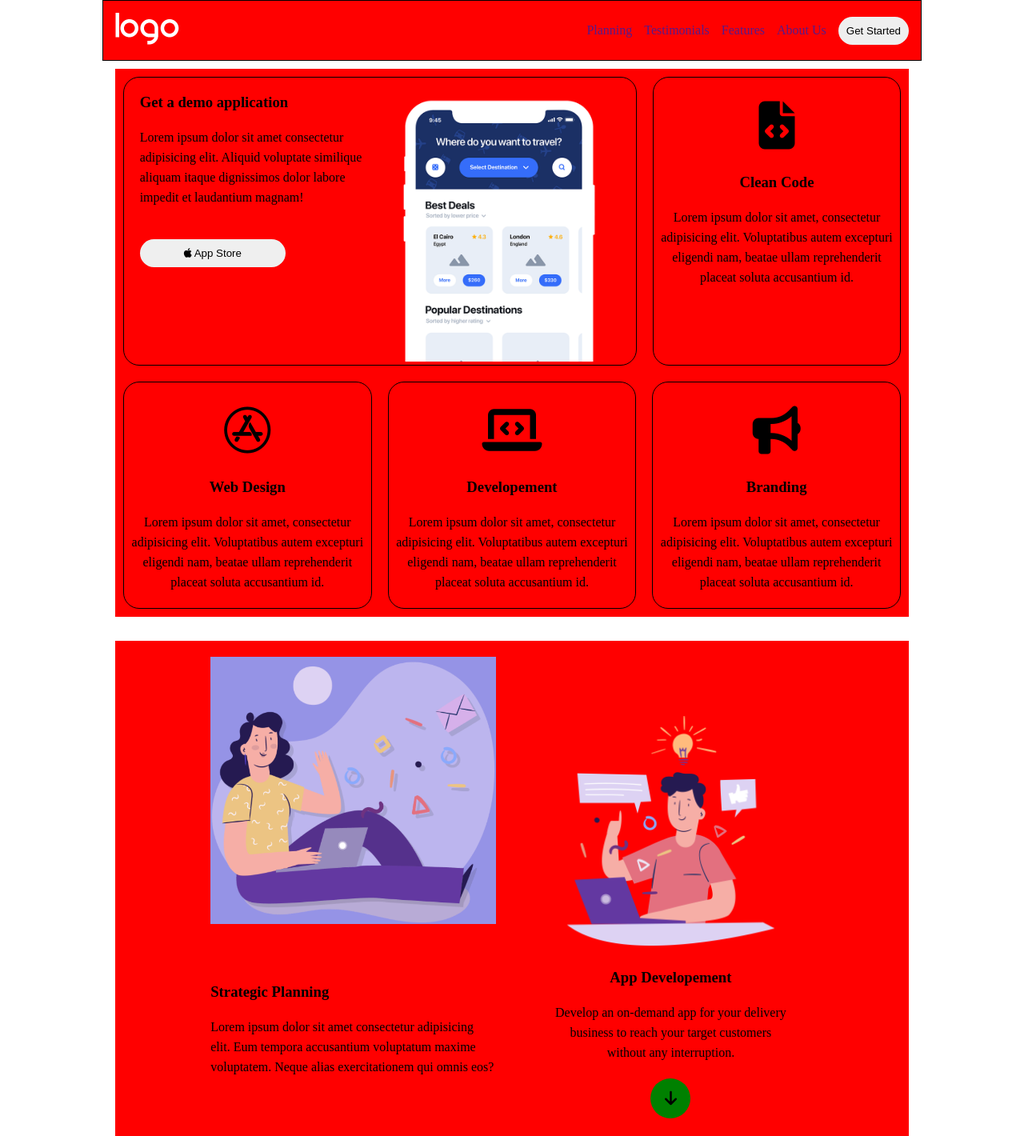
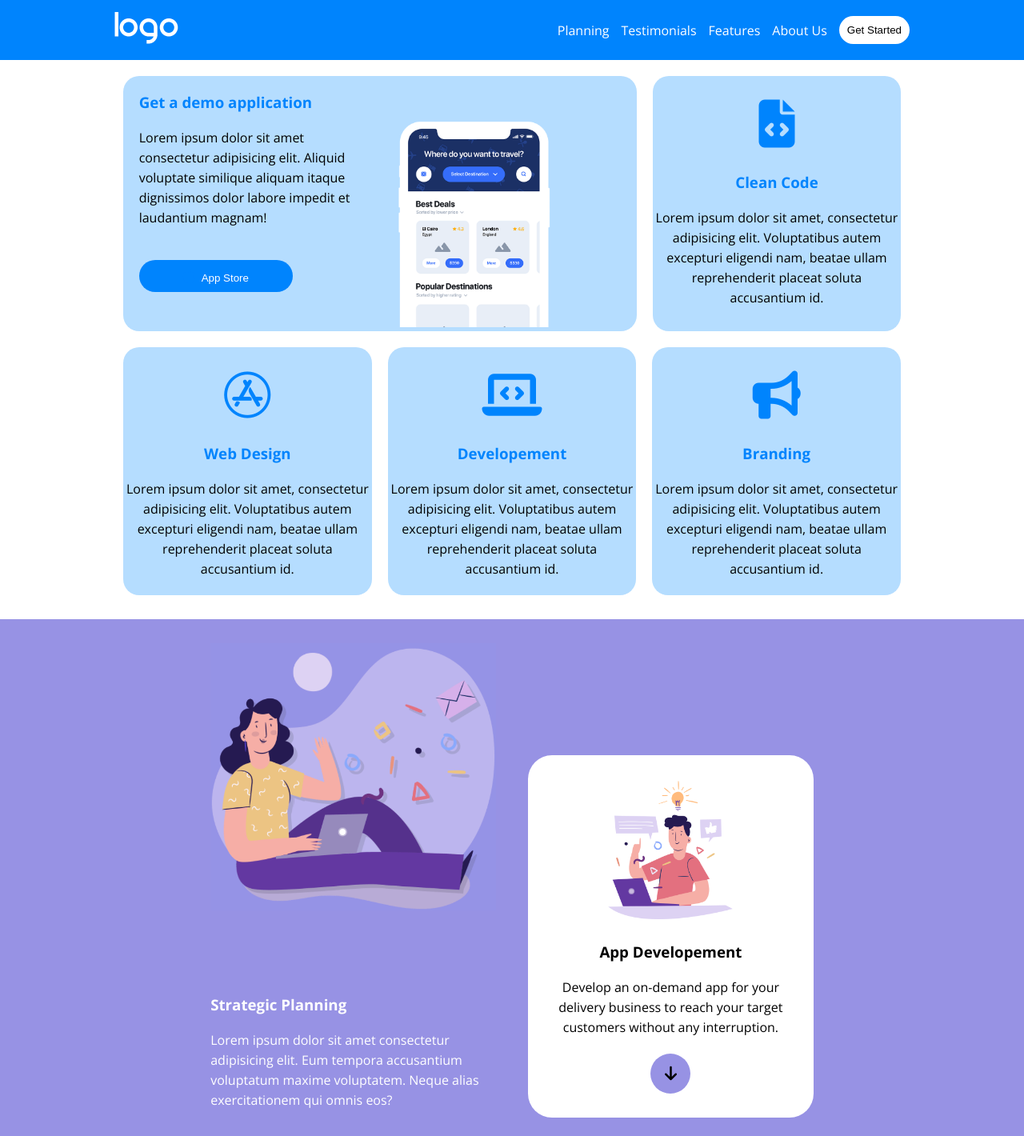
Before and after one commit to RiccardoVoltolina/htmlcss-responsive-layout, a plain HTML site: page index.html in a window 1280 px wide. Shown: the top 1420 px of the page at 80% size. Drawn offline with nearby package versions, Linux system fonts and the light colour scheme.

Commit message:
add color in strategic session

```diff
--- a/index.html
+++ b/index.html
@@ -11,6 +11,12 @@
     <link rel='stylesheet' href='https://cdnjs.cloudflare.com/ajax/libs/font-awesome/6.2.0/css/all.min.css'
     integrity='sha512-xh6O/CkQoPOWDdYTDqeRdPCVd1SpvCA9XXcUnZS2FmJNp1coAFzvtCN9BmamE+4aHK8yyUHUSCcJHgXloTyT2A=='
     crossorigin='anonymous' referrerpolicy='no-referrer' />
+    <link rel="preconnect" href="https://fonts.googleapis.com">
+    <link rel="preconnect" href="https://fonts.gstatic.com" crossorigin>
+    <link href="https://fonts.googleapis.com/css2?family=Open+Sans&display=swap" rel="stylesheet">
+    <link rel="preconnect" href="https://fonts.googleapis.com">
+    <link rel="preconnect" href="https://fonts.gstatic.com" crossorigin>
+    <link href="https://fonts.googleapis.com/css2?family=Open+Sans:wght@700&display=swap" rel="stylesheet">
 </head>
 <body class="debug">
     <header>
@@ -42,10 +48,10 @@
                 <div class="row_info d-flex">
                     <div class="card_top_left d-flex">
                         <div class="get_application">
-                            <h3 class="p-20">Get a demo application</h3>
+                            <h3 class="pl-20 py-20">Get a demo application</h3>
                             <p class="px-20 pb-20">Lorem ipsum dolor sit amet consectetur adipisicing elit. Aliquid voluptate similique aliquam itaque dignissimos dolor labore impedit et laudantium magnam!</p>
                             <div class="p-20">
-                                <button class="appstore_button"><i class="fa-brands fa-apple"></i> App Store</button>
+                                <button class="appstore_button"><i class="fa-brands fa-apple apple"></i> App Store</button>
                             </div>
                         </div>
                         <div class="get_application">
@@ -82,17 +88,17 @@
 
         <!-- start strategic Planning section -->
 
-        <section>
+        <section class="strategic_bkc">
             <div class="main_container">
                 <div class="strategic_container d-flex">
                     <div class="row_strategic">
-                        <img class="pb-70" src="./img/planning1.png" alt="">
-                        <h3 class="pb-20">Strategic Planning</h3>
-                        <p>Lorem ipsum dolor sit amet consectetur adipisicing elit. Eum tempora accusantium voluptatum maxime voluptatem. Neque alias exercitationem qui omnis eos?</p>
+                        <img class="pb-100 width-100" src="./img/planning1.png" alt="">
+                        <h3 class="pb-20 color_secondary">Strategic Planning</h3>
+                        <p class="color_secondary">Lorem ipsum dolor sit amet consectetur adipisicing elit. Eum tempora accusantium voluptatum maxime voluptatem. Neque alias exercitationem qui omnis eos?</p>
                     </div>
-                    <div class="row_strategic mt-40 tx-center">
+                    <div class="row_strategic mt-140 tx-center">
                         <div class="app_developement">
-                            <img class="pb-20" src="./img/planning2.png" alt="">
+                            <img class="pb-20 width-60" src="./img/planning2.png" alt="">
                         <h3 class="pb-20">App Developement</h3>
                         <p class="pb-20">Develop an on-demand app for your delivery business to reach your target customers without any interruption.</p>
                         <button class="arrow_button font-size-20">
@@ -246,8 +252,8 @@
     <footer>
         <div class="main_container">
             <div class="container_footer">
-                <p>Lorem ipsum dolor sit amet consectetur adipisicing elit. Aut, enim? Harum vitae ea a. Similique, harum?</p>
-                <p><a href="">Lorem ipsum</a> dolor sit amet consectetur adipisicing elit. <a href="">Boolean Careers</a></p>
+                <p class="pt-30 pb-40">Lorem ipsum dolor sit amet consectetur adipisicing elit. Aut, enim? Harum vitae ea a. Similique, harum?</p>
+                <p class="p-20"><a href="">Lorem ipsum</a> dolor sit amet consectetur adipisicing elit. <a href="">Boolean Careers</a></p>
             </div>
         </div>
 
--- a/style/style.css
+++ b/style/style.css
@@ -1,22 +1,20 @@
 * {
     margin: 0;
-    padding: 0;box-sizing: border-box;
+    padding: 0;
+    box-sizing: border-box;
 }
+
+    :root {
+        --rsp-primary: #9792E4;
+        --rsp-secondary: #FFFFFF;
+        --rsp-heanvenly: #0084FD;
+        --rsp-light-heanvenly: #B5DDFF;
+        --rsp-special: #FDC15F;
+        --rsp-footer: #333333;
+    }
 
 /* debug rules */
 
-.debug .main_container {
-    background-color: red;
-}
-
-.debug .col_header {
-    border: 1px solid black;
-}
-
-.debug .bio_avatar {
-    background-color: blue;
-    border: 1px solid black;
-}
 
 
 
@@ -24,6 +22,10 @@
 
 
 /* utilities rules */
+
+body {
+    font-family: 'Open Sans', sans-serif;
+}
 
 body p {
     line-height: 25px;
@@ -135,6 +137,15 @@ section {
     padding-bottom: 20px;
 }
 
+.pl-20 {
+    padding-left: 20px;
+}
+
+.py-20 {
+    padding-top: 20px;
+    padding-bottom: 20px;
+}
+
 .p-30 {
     padding: 30px;
 }
@@ -159,7 +170,27 @@ section {
     padding-bottom: 70px;
 }
 
+.mt-100 {
+    margin-top: 100px;
+}
+
+.pt-100 {
+    padding-top: 100px;
+}
+
+.pb-100 {
+    padding-bottom: 100px;
+}
+
+.mt-140 {
+    margin-top: 140px;
+}
+
 /* header */
+
+header {
+    background-color: var(--rsp-heanvenly);
+}
 
 .col_header {
     width: 100%;
@@ -175,9 +206,11 @@ section {
 
 .search a {
     text-decoration: none;
+    color: var(--rsp-secondary);
 }
 
 .search button {
+    background-color: var(--rsp-secondary);
     border-radius: 30px;
     padding: 10px;
     border: none;
@@ -198,6 +231,15 @@ section {
     padding: 10px 0;
 }
 
+.row_info i {
+    color: var(--rsp-heanvenly);
+}
+
+.row_info h3 {
+    color: var(--rsp-heanvenly);
+    font-family: 'Open Sans', sans-serif;
+}
+
 .card_top_left {
     width: calc(67% - 22px);
 }
@@ -211,8 +253,8 @@ section {
 }
 
 .card_bottom, .card_top_left, .card_top_right {
-    border: 1px solid black;
     border-radius: 20px;
+    background-color: var(--rsp-light-heanvenly);
 }
 
 
@@ -225,15 +267,26 @@ section {
     padding: 10px 55px;
     border: none;
     border-radius: 30px;
+    background-color: var(--rsp-heanvenly);
+    color: var(--rsp-secondary);
+}
+
+.apple {
+    padding-right: 5px;
+    font-size: 20px;
 }
 
 .get_application img {
-    max-width: 100%;
-    padding-top: 20px;
+    max-width: 80%;
+    padding-top: 50px;
     padding-right:20px;
 }
 
 /* strategic section */
+
+.strategic_bkc {
+    background-color: var(--rsp-primary);
+}
 
 .strategic_container {
     max-width: 80%;
@@ -245,16 +298,31 @@ section {
     padding: 20px;
 }
 
-.row_strategic img {
+
+.width-100 {
     width: 100%;
+}
+
+.width-60 {
+    width: 60%;
+}
+
+.color_secondary {
+    color: var(--rsp-secondary);
+}
+
+.color_secondary h3 {
+    font-size: 20px;
 }
 
 .app_developement {
     padding: 30px;
+    background-color: var(--rsp-secondary);
+    border-radius: 30px;
 }
 
 .arrow_button {
-    background-color: green;
+    background-color: var(--rsp-primary);
     border-radius: 50%;
     border: none;
     width: 50px;
@@ -283,8 +351,6 @@ section {
     padding: 30px;
     margin:10px 0px;
     width: calc(100% / 3 - 20px);
-    background-color: green;
-    border: 1px solid black;
 }
 
 .card_benefits h2, .card_benefits h4, .card_benefits p {
@@ -301,7 +367,6 @@ section {
 
 .about_us_text {
     width: 70%;
-    background-color: blue;
     padding: 20px;
 }
 
@@ -341,7 +406,6 @@ section {
     width: 80%;
     margin: auto;
     max-width: 1170px;
-    background-color: green;
     text-align: center;
 }
 
@@ -412,7 +476,7 @@ footer {
         width: 100%;
     }
 
-     .mt-40 {
+     .mt-140 {
         margin: 0;
     }
     /* testimonial partner section */
```
